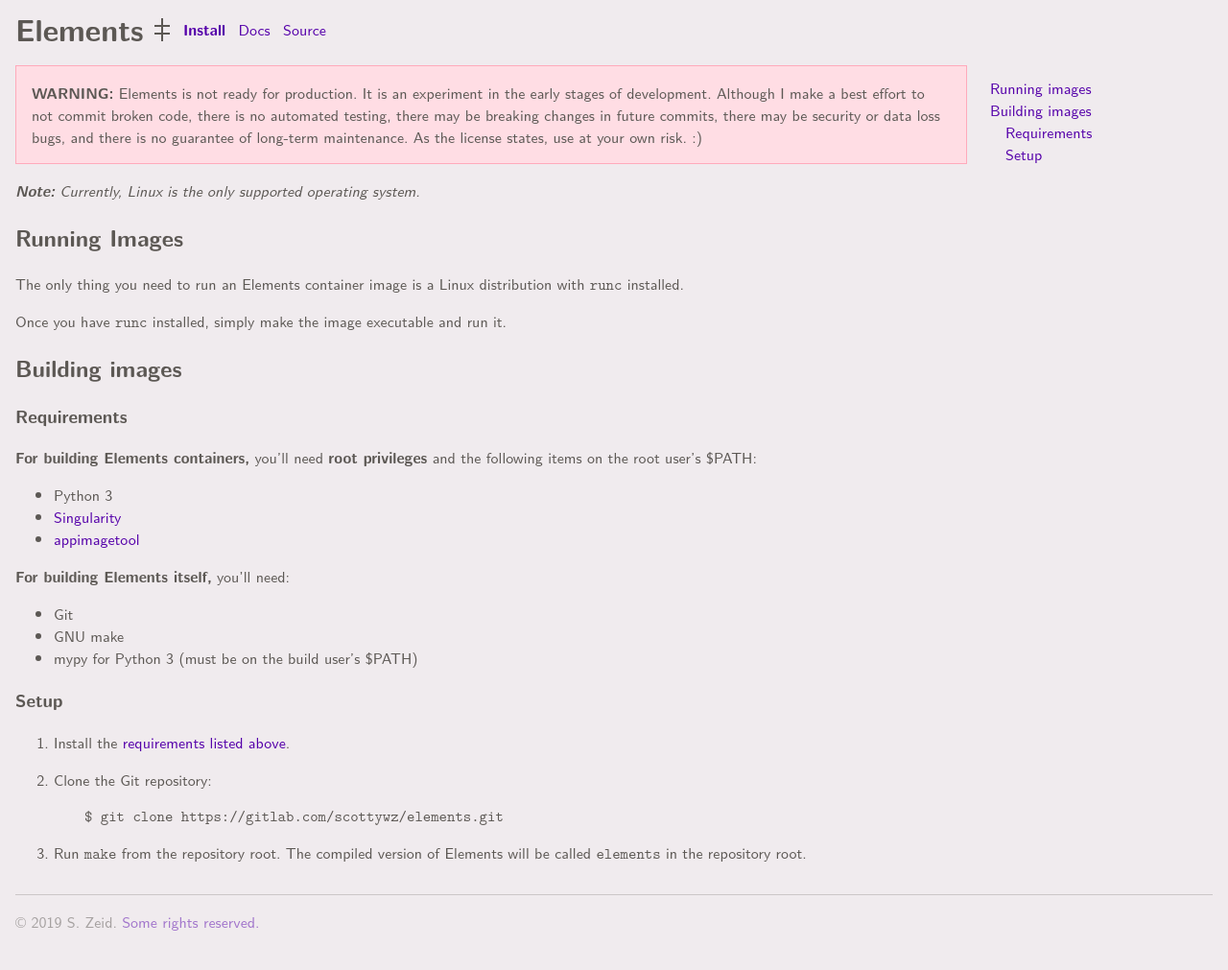
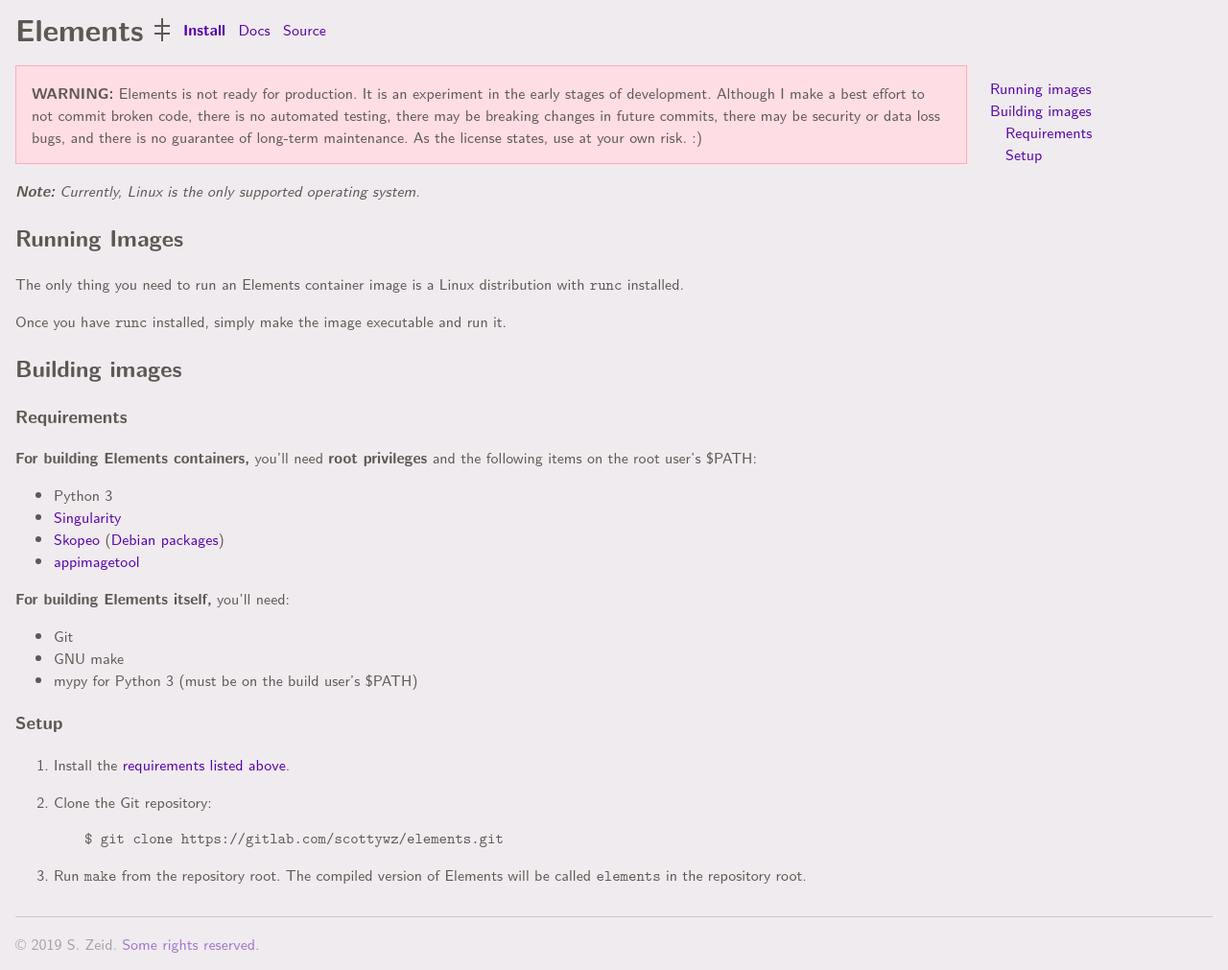
Before and after one commit to s-zeid/elements, a Jekyll site: the page built from install/index.md, in a window 1280 px wide and 1011 px high. Shown: the whole window at 96% size. Built offline with Jekyll 4.4.1, drawn with Linux system fonts in a browser that asks for light colours; some web fonts are replaced.

Commit message:
[install] Add skopeo dependency for building images

```diff
--- a/install/index.md
+++ b/install/index.md
@@ -36,6 +36,8 @@
 
 * Python 3
 * [Singularity](https://www.sylabs.io/singularity/)
+* [Skopeo](https://github.com/containers/skopeo)
+  ([Debian packages](https://build.opensuse.org/repositories/devel:kubic:libcontainers:stable))
 * [appimagetool](https://github.com/AppImage/AppImageKit/releases)
 
 
```
